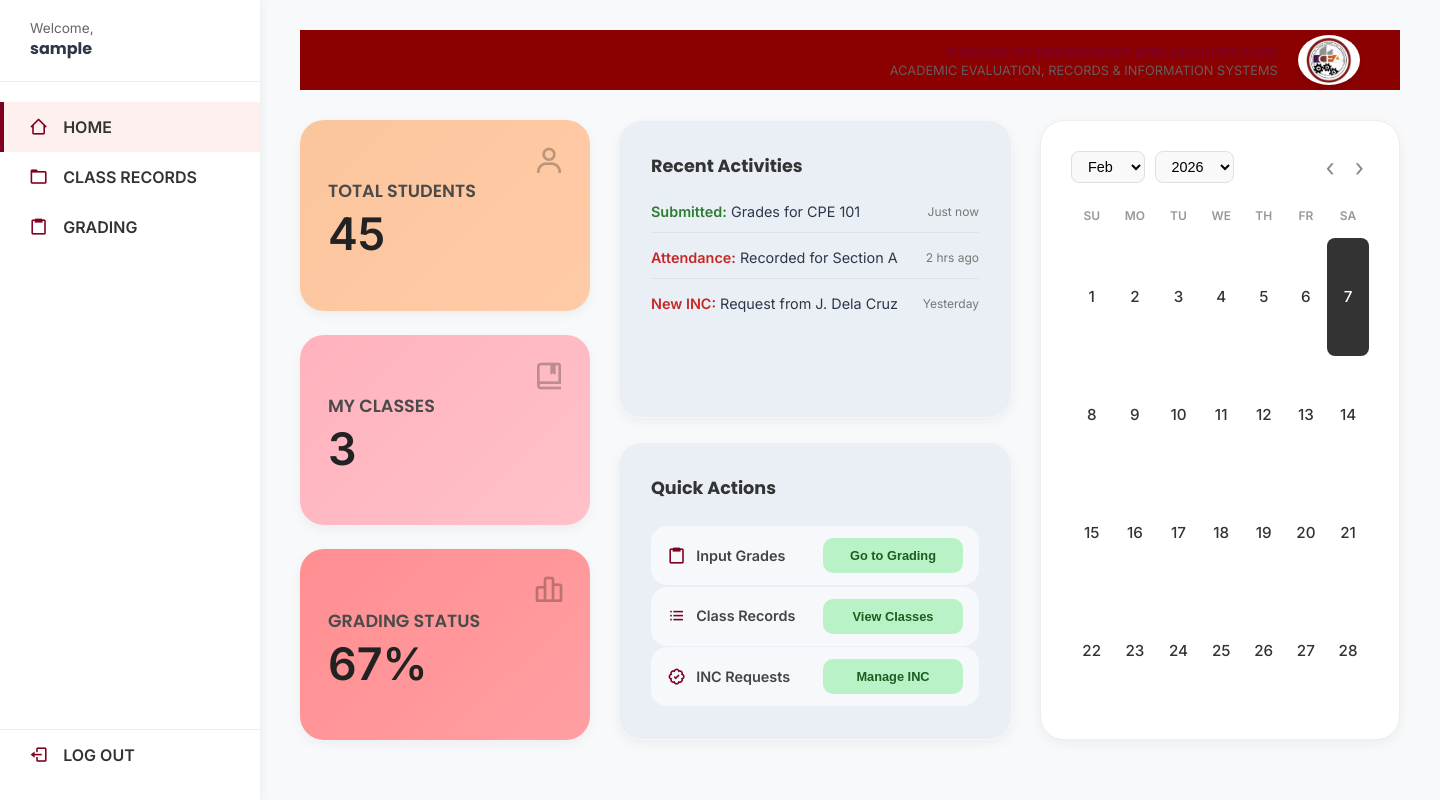
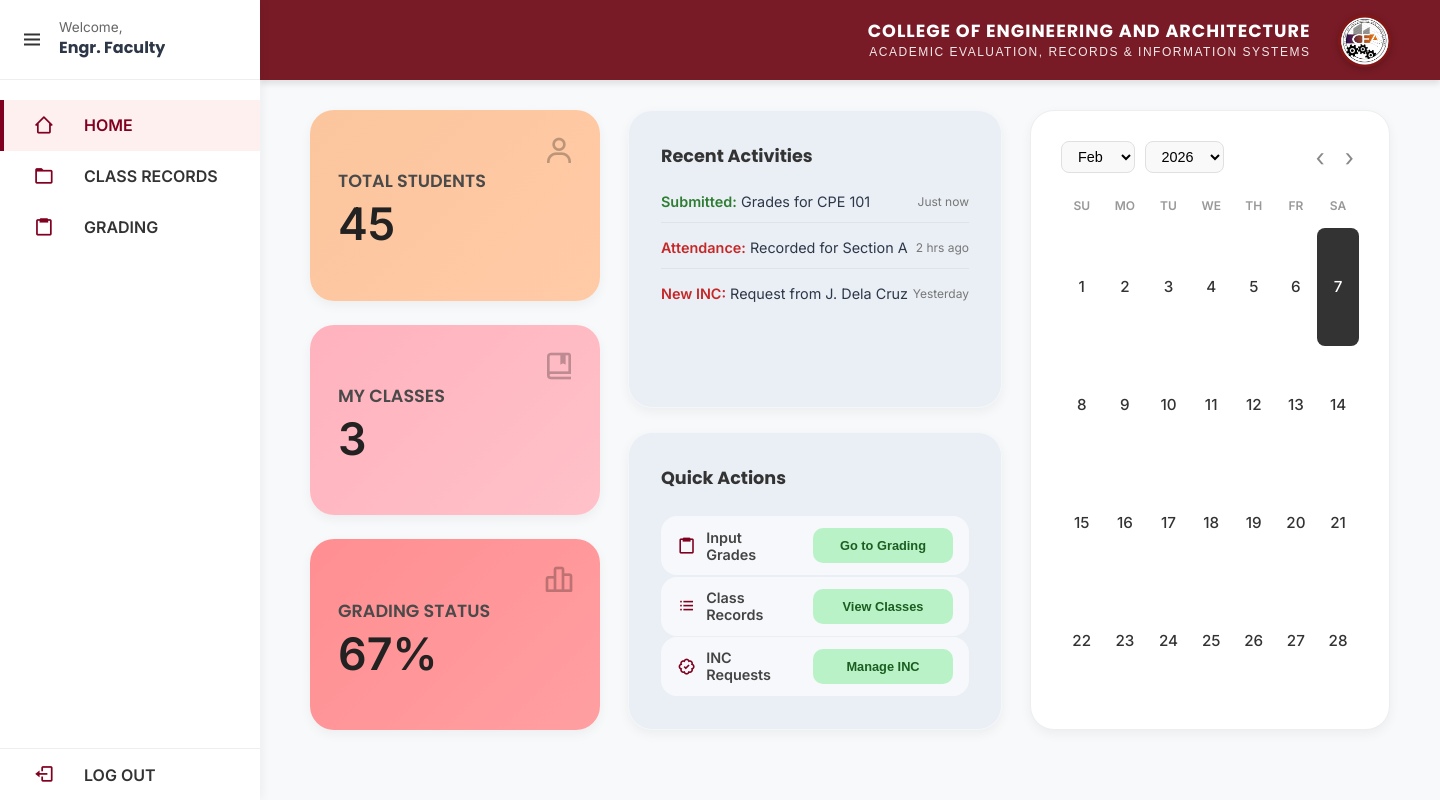
Before and after one commit to Rishmonnn/aer, a Flask app: page /faculty in a window 1440 px wide. Run offline with Flask 3, Linux system fonts and the light colour scheme; the visitor is signed in with stand-in values (Sample User, id 1).

Commit message:
On branch main  Your branch is up to date with 'origin/main'.  Changes to be committed: 	modified:   static/css/faculty.css 	modified:   static/css/program-head.css 	modified:   static/css/style.css 	modified:   static/js/faculty.js 	modified:   templates/faculty.html 	modified:   templates/includes/header.html 	modified:   templates/program-head.html

```diff
--- a/static/css/faculty.css
+++ b/static/css/faculty.css
@@ -1,18 +1,18 @@
 /* =========================================
-   1. Base Layout & Sidebar (Restored)
+   1. Base Layout & Sidebar
    ========================================= */
 
-/* Main Container - Flex Row */
+/* Main Container */
 .dashboard-container {
     display: flex;
     width: 100%;
     min-height: 100vh;
-    background-color: #f8f9fa; /* Light grey background */
+    background-color: #f8f9fa;
 }
 
-/* Sidebar Styling - Fixed Left */
+/* Sidebar Styling - Fixed Left with Transition */
 .sidebar {
-    width: 260px;
+    width: 260px; /* Default Width */
     height: 100vh;
     position: fixed;
     left: 0;
@@ -22,13 +22,27 @@
     z-index: 100;
     display: flex;
     flex-direction: column;
+    transition: width 0.3s ease; /* Smooth transition */
 }
 
-/* Sidebar Header / Logo Area */
+/* Collapsed State */
+.sidebar.collapsed {
+    width: 80px;
+}
+
+/* Sidebar Header */
 .sidebar-header {
-    padding: 20px;
-    text-align: center;
+    padding: 20px 10px;
     border-bottom: 1px solid #eee;
+    height: 80px; /* Fixed height to match header */
+    display: flex;
+    align-items: center;
+}
+
+/* Hide Profile Text when Collapsed */
+.sidebar.collapsed .profile-text {
+    display: none;
+    opacity: 0;
 }
 
 /* Navigation Menu */
@@ -41,22 +55,34 @@
 .nav-item {
     display: flex;
     align-items: center;
-    padding: 15px 25px;
+    padding: 15px 0; /* Changed padding to rely on flex centering for icon */
     color: #333;
     text-decoration: none;
     font-weight: 600;
     transition: all 0.2s ease;
     border-left: 4px solid transparent;
+    cursor: pointer;
+    overflow: hidden;
+    white-space: nowrap;
 }
 
+/* Icon Styling */
 .nav-item i {
     font-size: 1.3rem;
-    margin-right: 15px;
-    color: #800020; /* Maroon */
+    min-width: 80px; /* Width of collapsed sidebar to center icon */
+    display: flex;
+    justify-content: center;
+    color: #800020;
+}
+
+/* Text Span - Hidden when collapsed */
+.sidebar.collapsed .nav-item span {
+    display: none;
+    opacity: 0;
 }
 
 .nav-item:hover, .nav-item.active {
-    background-color: #fff0f0; /* Light red tint */
+    background-color: #fff0f0;
     border-left-color: #800020;
     color: #800020;
 }
@@ -67,41 +93,22 @@
     border-top: 1px solid #eee;
 }
 
-/* Main Content Area - Pushed Right */
+/* Main Content Area - Resizes with Sidebar */
 .main-content {
-    margin-left: 260px; /* Must match sidebar width */
+    margin-left: 260px; /* Default margin */
     flex: 1;
-    padding: 30px 40px;
     background-color: #f8f9fa;
+    min-height: 100vh;
+    transition: margin-left 0.3s ease; /* Smooth transition */
 }
 
-/* Top Header Banner */
-.head-top-bar {
-    height: 60px;
-    margin-bottom: 30px;
-    display: flex;
-    justify-content: flex-end;
-    align-items: center;
-}
-
-.banner-text {
-    text-align: right;
-    color: #333;
-}
-.banner-text h3 { font-size: 0.9rem; margin: 0; font-weight: 700; color: #800020; }
-.banner-text p { font-size: 0.8rem; margin: 0; color: #666; }
-
-.nav-logo {
-    height: 50px;
-    margin-left: 20px;
-    background: white;
-    border-radius: 50%;
-    padding: 2px;
-    box-shadow: 0 2px 5px rgba(0,0,0,0.1);
+/* Collapsed Main Content Margin */
+.main-content.collapsed-margin {
+    margin-left: 80px;
 }
 
 /* =========================================
-   2. New 3-Column Dashboard Grid
+   2. Dashboard Grid System
    ========================================= */
 
 .dashboard-grid {
@@ -112,7 +119,6 @@
     min-height: 620px;
 }
 
-/* Columns */
 .stats-col, .center-col {
     display: flex;
     flex-direction: column;
@@ -120,7 +126,7 @@
     height: 100%;
 }
 
-/* --- Stats Cards --- */
+/* Stats Cards */
 .stat-card {
     flex: 1;
     padding: 28px;
@@ -138,8 +144,8 @@
 
 /* Card Gradients */
 .card-students { background: linear-gradient(135deg, #fbc69d 0%, #ffcaa6 100%); }
-.card-teachers { background: linear-gradient(135deg, #ffb2bd 0%, #ffc1c9 100%); } /* My Classes */
-.card-year { background: linear-gradient(135deg, #ff8e91 0%, #ff9fa2 100%); }     /* Grading Status */
+.card-teachers { background: linear-gradient(135deg, #ffb2bd 0%, #ffc1c9 100%); }
+.card-year { background: linear-gradient(135deg, #ff8e91 0%, #ff9fa2 100%); }
 
 .stat-label {
     font-size: 1.1rem;
@@ -165,7 +171,7 @@
     color: black;
 }
 
-/* --- Center Info Boxes --- */
+/* Info Boxes */
 .info-box {
     flex: 1;
     background: #eaeff5;
@@ -206,7 +212,7 @@
 .approved { color: #2e7d32; font-weight: 700; }
 .enrolled { color: #c62828; font-weight: 700; }
 
-/* Quick Actions List */
+/* Quick Actions */
 .actions-list {
     display: flex;
     flex-direction: column;
@@ -254,7 +260,7 @@
     transform: translateY(-2px);
 }
 
-/* --- Calendar Card --- */
+/* Calendar Card */
 .calendar-card {
     background: white;
     border-radius: 24px;
--- a/static/css/style.css
+++ b/static/css/style.css
@@ -8,10 +8,8 @@
     --text-muted: #718096;
     --bg-body: #f7fafc;
     --white: #ffffff;
-    --shadow-sm: 0 1px 3px rgba(0,0,0,0.12);
-    --shadow-md: 0 4px 6px -1px rgba(0,0,0,0.1);
-    --radius: 8px;
     --sidebar-width: 260px;
+    --header-height: 80px;
 }
 
 * { box-sizing: border-box; margin: 0; padding: 0; }
@@ -24,3 +22,50 @@ body {
 
 h1, h2, h3 { font-family: 'Poppins', sans-serif; }
 .hidden { display: none !important; }
+
+/* =========================================
+   SHARED HEADER STYLES (Maroon Banner Design)
+   ========================================= */
+.head-header {
+    background-color: #781b26; /* Dark Maroon */
+    height: var(--header-height);
+    display: flex;
+    justify-content: flex-end; /* Aligns content to the right */
+    align-items: center;
+    padding: 0 40px;
+    width: 100%;
+    box-shadow: 0 4px 6px rgba(0,0,0,0.1);
+}
+
+.head-text {
+    text-align: right;
+    margin-right: 20px;
+    font-family: 'Arial', sans-serif;
+    color: white;
+    line-height: 1.2;
+}
+
+.head-text h1 {
+    font-size: 1.1rem;
+    font-weight: 700;
+    color: white;
+    margin: 0;
+    letter-spacing: 1px;
+    text-transform: uppercase;
+}
+
+.head-text p {
+    font-size: 0.75rem;
+    font-weight: 500;
+    color: rgba(255, 255, 255, 0.9);
+    margin: 3px 0 0 0;
+    letter-spacing: 1.5px;
+    text-transform: uppercase;
+}
+
+.head-logo {
+    height: 55px;
+    width: auto;
+    /* Background, padding, and border-radius removed to eliminate white circle */
+    filter: drop-shadow(0px 2px 3px rgba(0,0,0,0.2));
+}
--- a/static/js/faculty.js
+++ b/static/js/faculty.js
@@ -1,5 +1,5 @@
 (function(){
-  // --- Calendar Logic (Ported from Program Head) ---
+  // --- Calendar Logic ---
   let currDate = new Date();
 
   function renderCalendar() {
@@ -47,25 +47,46 @@
     // Initialize Calendar
     renderCalendar();
 
-    // Event listeners for the NEW Quick Action buttons
+    // --- Sidebar Toggle Logic (New) ---
+    const toggleBtn = document.getElementById('sidebarToggle');
+    const sidebar = document.getElementById('sidebar');
+    const mainContent = document.getElementById('mainContent');
+
+    if (toggleBtn && sidebar && mainContent) {
+        toggleBtn.addEventListener('click', () => {
+            sidebar.classList.toggle('collapsed');
+            mainContent.classList.toggle('collapsed-margin');
+        });
+    }
+
+    // --- Quick Action Buttons Logic ---
     document.querySelectorAll('.action-trigger[data-action]').forEach(el=>{
-      el.addEventListener('click', ()=>{
+      el.addEventListener('click', (e)=>{
+        e.preventDefault();
         const action = el.dataset.action;
-        showSection(action); // Uses the global showSection from main.js or below
+
+        // Use the global showSection logic if available
+        if(typeof window.showSection === 'function'){
+            window.showSection(action);
+        } else {
+            // Fallback if main.js isn't loaded yet
+            document.querySelectorAll('.content-section').forEach(c => c.classList.add('hidden'));
+            const target = document.getElementById(action);
+            if(target) target.classList.remove('hidden');
+
+            // Update Sidebar Active State
+            document.querySelectorAll('.nav-item').forEach(nav => nav.classList.remove('active'));
+            // Find the nav item that corresponds to this action
+            const activeNav = document.querySelector(`.nav-item[onclick*="'${action}'"]`);
+            if(activeNav) activeNav.classList.add('active');
+        }
+
+        // Trigger module specific fetches if needed
+        if(action === 'grading' && window.FacultyGrading) window.FacultyGrading.loadClasses();
+        if(action === 'classes' && window.FacultyClasses) window.FacultyClasses.fetchClasses();
+        if(action === 'inc' && window.FacultyInc) window.FacultyInc.fetchInc();
       });
     });
-
-    // Helper: Internal show function if not global
-    function showSection(id){
-        document.querySelectorAll('.content-section').forEach(c=>c.classList.add('hidden'));
-        const target = document.getElementById(id);
-        if(target) target.classList.remove('hidden');
-
-        // Trigger module fetches
-        if(id === 'grading' && window.FacultyGrading) window.FacultyGrading.loadClasses();
-        if(id === 'classes' && window.FacultyClasses) window.FacultyClasses.fetchClasses();
-        if(id === 'inc' && window.FacultyInc) window.FacultyInc.fetchInc();
-    }
   }
 
   document.addEventListener('DOMContentLoaded', init);
--- a/templates/faculty.html
+++ b/templates/faculty.html
@@ -1,57 +1,51 @@
 {% extends 'base.html' %}
+
+{# 1. Disable default header from base.html to prevent double header #}
+{% block header %}{% endblock %}
 
 {% block content %}
     <div class="dashboard-container faculty-layout">
 
-        <aside class="sidebar">
-            <div class="sidebar-header" style="padding: 20px; text-align: center; border-bottom: 1px solid #eee;">
-                <div class="user-profile" style="display: flex; flex-direction: column; align-items: center; gap: 10px;">
-                     <div style="text-align: left; width: 100%; padding-left: 10px;">
+        <aside class="sidebar" id="sidebar">
+            <div class="sidebar-header">
+                <div class="user-profile" style="display: flex; align-items: center; gap: 15px; padding-left: 10px;">
+                    <i class='bx bx-menu' id="sidebarToggle" style="font-size: 24px; cursor: pointer; color: #333;"></i>
+                    <div class="profile-text" style="text-align: left; white-space: nowrap; overflow: hidden;">
                         <p style="font-size: 0.85rem; color: #666; margin: 0;">Welcome,</p>
-                        <h3 style="font-size: 1rem; font-weight: 700; margin: 0;">{{ user_name }}</h3>
+                        <h3 style="font-size: 1rem; font-weight: 700; margin: 0;">Engr. Faculty</h3>
                     </div>
                 </div>
             </div>
 
-            <nav class="nav-menu" style="margin-top: 20px;">
-                <a href="#" class="nav-item active" onclick="showSection('home')" style="display: flex; align-items: center; padding: 15px 25px; color: #333; text-decoration: none; font-weight: 600; transition: background 0.2s;">
-                    <i class='bx bx-home-alt-2' style="font-size: 1.2rem; margin-right: 15px; color: #800020;"></i>
-                    <span>HOME</span>
+            <nav class="nav-menu">
+                <a href="#" class="nav-item active" onclick="showSection('home')">
+                    <i class='bx bx-home-alt-2'></i> <span>HOME</span>
                 </a>
-
-                <a href="#" class="nav-item" onclick="showSection('classes')" style="display: flex; align-items: center; padding: 15px 25px; color: #333; text-decoration: none; font-weight: 600; transition: background 0.2s;">
-                    <i class='bx bx-folder' style="font-size: 1.2rem; margin-right: 15px; color: #800020;"></i>
-                    <span>CLASS RECORDS</span>
+                <a href="#" class="nav-item" onclick="showSection('classes')">
+                    <i class='bx bx-folder'></i> <span>CLASS RECORDS</span>
                 </a>
-
-                <a href="#" class="nav-item" onclick="showSection('grading')" style="display: flex; align-items: center; padding: 15px 25px; color: #333; text-decoration: none; font-weight: 600; transition: background 0.2s;">
-                    <i class='bx bx-clipboard' style="font-size: 1.2rem; margin-right: 15px; color: #800020;"></i>
-                    <span>GRADING</span>
+                <a href="#" class="nav-item" onclick="showSection('grading')">
+                    <i class='bx bx-clipboard'></i> <span>GRADING</span>
                 </a>
             </nav>
 
-            <div class="logout-section" style="position: absolute; bottom: 20px; width: 100%;">
-                <a href="{{ url_for('logout') }}" class="nav-item" style="display: flex; align-items: center; padding: 15px 25px; color: #333; text-decoration: none; font-weight: 600;">
-                    <i class='bx bx-log-out' style="font-size: 1.2rem; margin-right: 15px; color: #800020;"></i>
-                    <span>LOG OUT</span>
+            <div class="logout-section">
+                <a href="{{ url_for('logout') }}" class="nav-item">
+                    <i class='bx bx-log-out'></i> <span>LOG OUT</span>
                 </a>
             </div>
         </aside>
 
-        <main class="main-content head-content" style="background-color: #f8f9fa;">
+        <main class="main-content" id="mainContent" style="padding: 0;">
 
-            <header class="head-top-bar" style="margin-bottom: 30px; display: flex; justify-content: flex-end; align-items: center;">
-                <div class="banner-text" style="text-align: right; color: white;">
-                    <h3 style="font-size: 0.9rem; margin: 0;">COLLEGE OF ENGINEERING AND ARCHITECTURE</h3>
-                    <p style="font-size: 0.8rem; margin: 0; opacity: 0.9;">ACADEMIC EVALUATION, RECORDS & INFORMATION SYSTEMS</p>
-                </div>
-                <img src="{{ url_for('static', filename='assets/logo.png') }}" alt="CEA Logo" class="nav-logo" style="height: 50px; margin-left: 20px; background: white; border-radius: 50%; padding: 2px;">
-            </header>
+            {% include 'includes/header.html' %}
 
-            {% include 'includes/faculty/home.html' %}
-            {% include 'includes/faculty/grading.html' %}
-            {% include 'includes/faculty/classes.html' %}
-            {% include 'includes/faculty/inc.html' %}
+            <div style="padding: 30px 50px;">
+                {% include 'includes/faculty/home.html' %}
+                {% include 'includes/faculty/grading.html' %}
+                {% include 'includes/faculty/classes.html' %}
+                {% include 'includes/faculty/inc.html' %}
+            </div>
         </main>
     </div>
 {% endblock %}
--- a/templates/includes/header.html
+++ b/templates/includes/header.html
@@ -1,3 +1,7 @@
-<header class="main-header">
-  <!-- Header content is typically defined per-page in the content blocks -->
-</header>
+<div class="head-header">
+    <div class="head-text">
+        <h1>COLLEGE OF ENGINEERING AND ARCHITECTURE</h1>
+        <p>ACADEMIC EVALUATION, RECORDS & INFORMATION SYSTEMS</p>
+    </div>
+    <img src="{{ url_for('static', filename='assets/logo.png') }}" alt="CEA Logo" class="head-logo">
+</div>
```
Also changed, not shown: static/css/program-head.css (+103 -10 lines), templates/program-head.html (+5 -14 lines).
